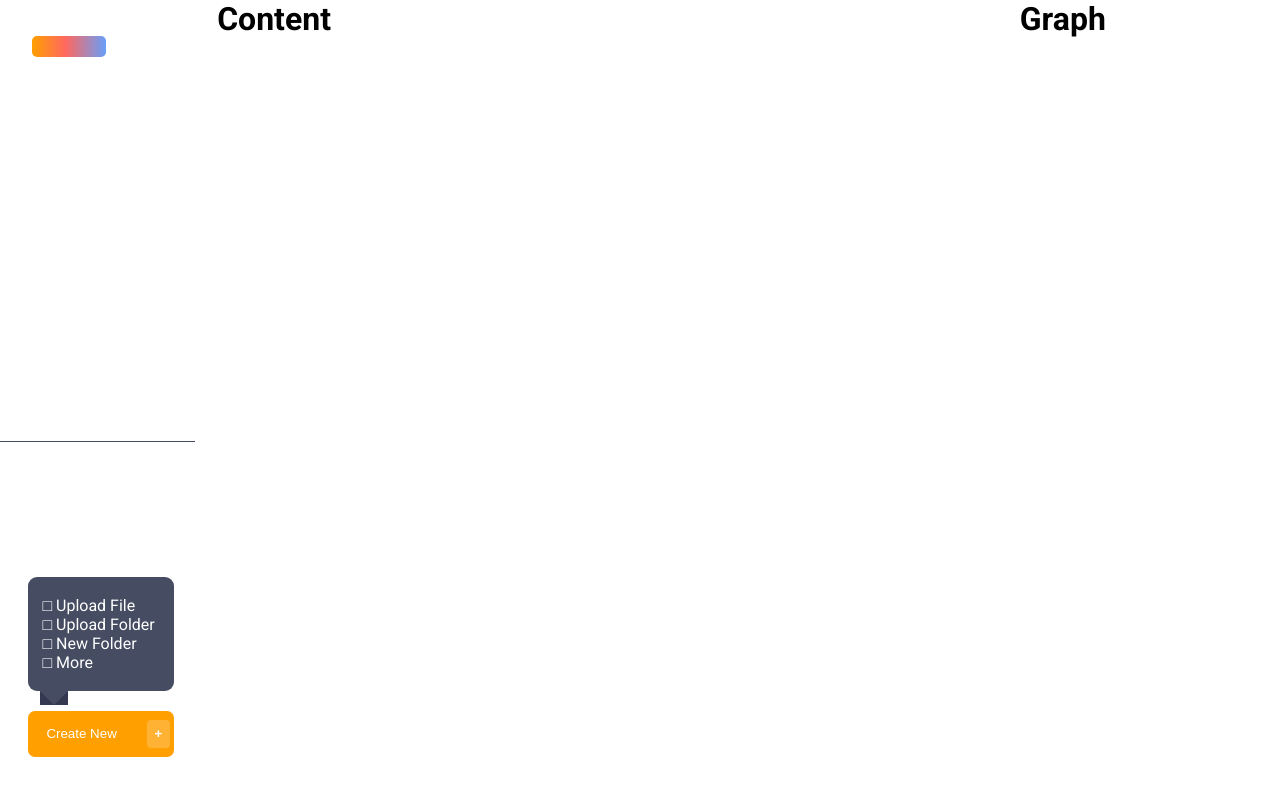
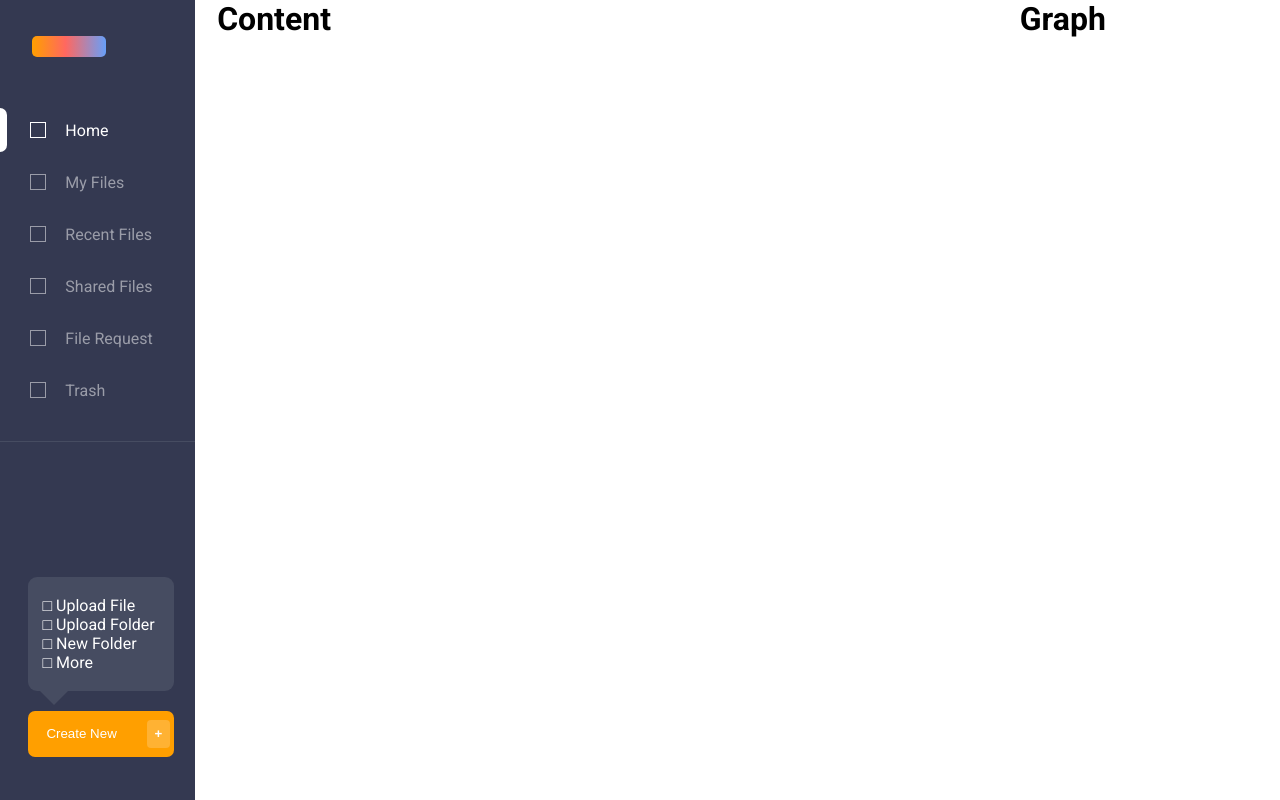
Before and after one commit to ravnhq/react-nerdery-css-layout-challenge, a React (Vite) app: page / in a window 1280 px wide. Built offline with nearby package versions, Linux system fonts and the light colour scheme.

Commit message:
styles: set a fix background color

```diff
--- a/src/components/AsideNavBar/AsideNavBar.module.css
+++ b/src/components/AsideNavBar/AsideNavBar.module.css
@@ -9,6 +9,7 @@ ul {
 .navbar-main {
     height: 100vh;
     position: relative;
+    background-color: var(--DARK-BG);
 }
 
 #app-logo {
--- a/src/components/NavBarItem/NavBarItem.module.css
+++ b/src/components/NavBarItem/NavBarItem.module.css
@@ -34,11 +34,3 @@ p {
     border-top-right-radius: 7px;
     border-bottom-right-radius: 7px;
 }
-
-
-#nav-icon{
-    width: 0.9rem;
-    height: 0.9rem;
-    border: 1px solid white;
-    align-self: center;
-}
--- a/src/components/NavBarItem/NavBarItem.tsx
+++ b/src/components/NavBarItem/NavBarItem.tsx
@@ -1,3 +1,4 @@
+import { EmptySquare } from '../EmptySquare';
 import styles from './NavBarItem.module.css'
 
 interface Props extends listItem {
@@ -9,7 +10,7 @@ const NavBarItem: React.FunctionComponent<Props> = ({ name, active }) => (
         {
             active && (<div id={styles["active-indicator"]} />)
         }
-        <span id={styles["nav-icon"]} />
+        <EmptySquare />
         <p>{name}</p>
     </li>
 )
```
Also changed, not shown: src/types/types.d.ts (+7 -0 lines).
